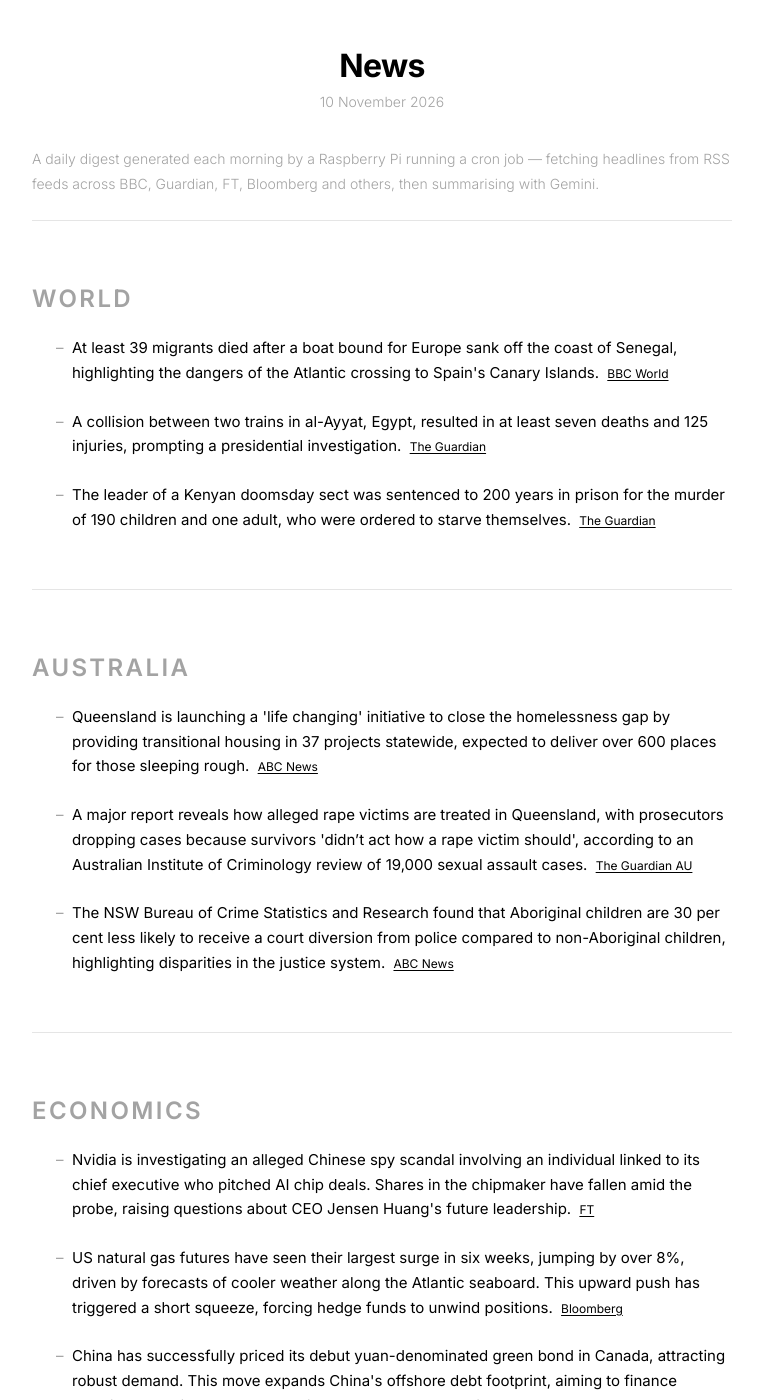
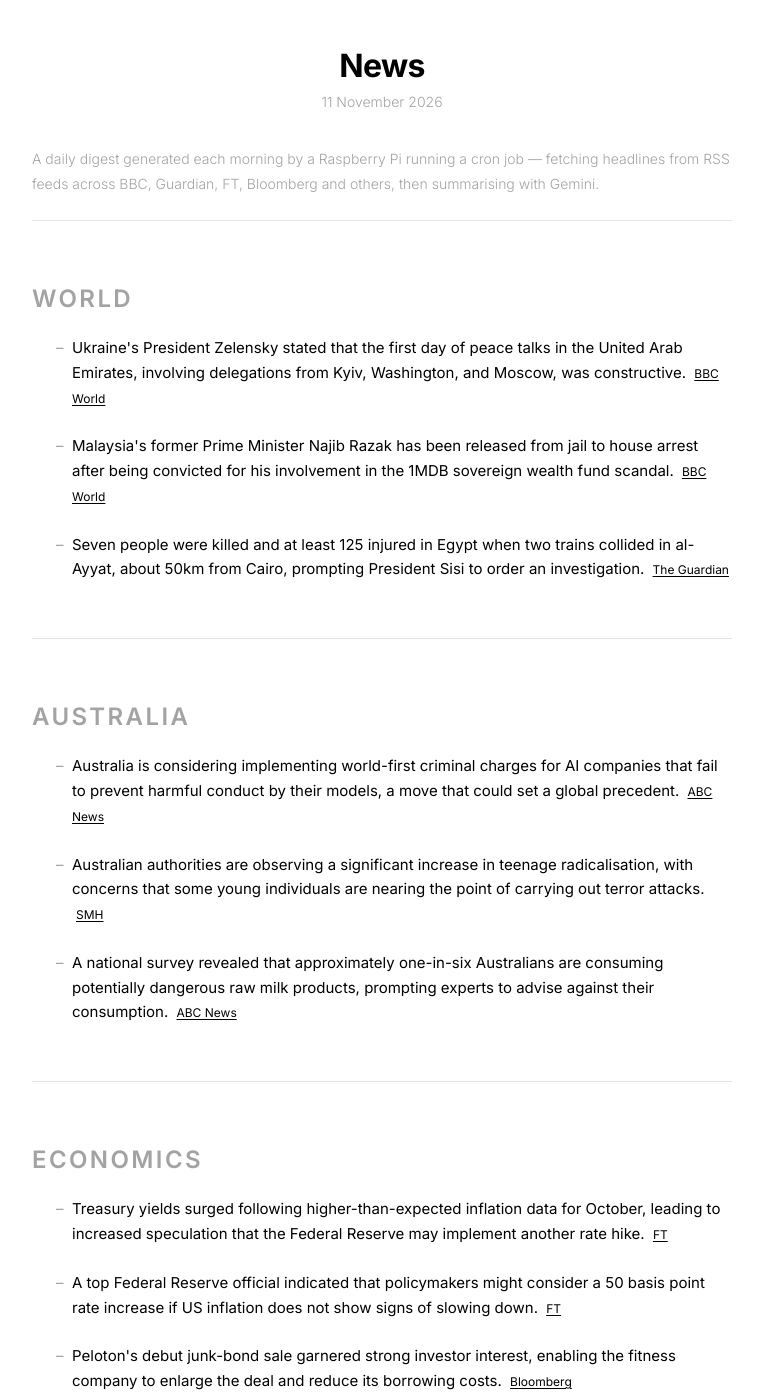
Before and after one commit to s-jac/s-jac.github.io, a Jekyll site: the page built from projects/news.html, in a window 1280 px wide and 1400 px high. Shown: the whole window, without its empty margins (258-1021 px from the left). Built offline with Jekyll 4.4.1, drawn with Linux system fonts in a browser that asks for light colours; some of the changed text lies outside the part shown.

Commit message:
daily news update 11 November 2026

```diff
--- a/_data/news.json
+++ b/_data/news.json
@@ -1,22 +1,22 @@
 {
-  "date": "10 November 2026",
-  "generated_at": "2026-11-09T20:00:30.302531+00:00",
+  "date": "11 November 2026",
+  "generated_at": "2026-11-10T20:00:24.302760+00:00",
   "sections": [
     {
       "heading": "World",
       "bullets": [
         {
-          "text": "At least 39 migrants died after a boat bound for Europe sank off the coast of Senegal, highlighting the dangers of the Atlantic crossing to Spain's Canary Islands.",
+          "text": "Ukraine's President Zelensky stated that the first day of peace talks in the United Arab Emirates, involving delegations from Kyiv, Washington, and Moscow, was constructive.",
           "source": "BBC World",
           "url": "https://www.bbc.com/news/world"
         },
         {
-          "text": "A collision between two trains in al-Ayyat, Egypt, resulted in at least seven deaths and 125 injuries, prompting a presidential investigation.",
-          "source": "The Guardian",
-          "url": "https://www.theguardian.com"
+          "text": "Malaysia's former Prime Minister Najib Razak has been released from jail to house arrest after being convicted for his involvement in the 1MDB sovereign wealth fund scandal.",
+          "source": "BBC World",
+          "url": "https://www.bbc.com/news/world"
         },
         {
-          "text": "The leader of a Kenyan doomsday sect was sentenced to 200 years in prison for the murder of 190 children and one adult, who were ordered to starve themselves.",
+          "text": "Seven people were killed and at least 125 injured in Egypt when two trains collided in al-Ayyat, about 50km from Cairo, prompting President Sisi to order an investigation.",
           "source": "The Guardian",
           "url": "https://www.theguardian.com"
         }
@@ -26,17 +26,17 @@
       "heading": "Australia",
       "bullets": [
         {
-          "text": "Queensland is launching a 'life changing' initiative to close the homelessness gap by providing transitional housing in 37 projects statewide, expected to deliver over 600 places for those sleeping rough.",
+          "text": "Australia is considering implementing world-first criminal charges for AI companies that fail to prevent harmful conduct by their models, a move that could set a global precedent.",
           "source": "ABC News",
           "url": "https://www.abc.net.au/news"
         },
         {
-          "text": "A major report reveals how alleged rape victims are treated in Queensland, with prosecutors dropping cases because survivors 'didn’t act how a rape victim should', according to an Australian Institute of Criminology review of 19,000 sexual assault cases.",
-          "source": "The Guardian AU",
-          "url": "https://www.theguardian.com/au"
+          "text": "Australian authorities are observing a significant increase in teenage radicalisation, with concerns that some young individuals are nearing the point of carrying out terror attacks.",
+          "source": "SMH",
+          "url": "https://www.smh.com.au"
         },
         {
-          "text": "The NSW Bureau of Crime Statistics and Research found that Aboriginal children are 30 per cent less likely to receive a court diversion from police compared to non-Aboriginal children, highlighting disparities in the justice system.",
+          "text": "A national survey revealed that approximately one-in-six Australians are consuming potentially dangerous raw milk products, prompting experts to advise against their consumption.",
           "source": "ABC News",
           "url": "https://www.abc.net.au/news"
         }
@@ -46,17 +46,17 @@
       "heading": "Economics",
       "bullets": [
         {
-          "text": "Nvidia is investigating an alleged Chinese spy scandal involving an individual linked to its chief executive who pitched AI chip deals. Shares in the chipmaker have fallen amid the probe, raising questions about CEO Jensen Huang's future leadership.",
+          "text": "Treasury yields surged following higher-than-expected inflation data for October, leading to increased speculation that the Federal Reserve may implement another rate hike.",
           "source": "FT",
           "url": "https://www.ft.com"
         },
         {
-          "text": "US natural gas futures have seen their largest surge in six weeks, jumping by over 8%, driven by forecasts of cooler weather along the Atlantic seaboard. This upward push has triggered a short squeeze, forcing hedge funds to unwind positions.",
-          "source": "Bloomberg",
-          "url": "https://www.bloomberg.com/markets"
+          "text": "A top Federal Reserve official indicated that policymakers might consider a 50 basis point rate increase if US inflation does not show signs of slowing down.",
+          "source": "FT",
+          "url": "https://www.ft.com"
         },
         {
-          "text": "China has successfully priced its debut yuan-denominated green bond in Canada, attracting robust demand. This move expands China's offshore debt footprint, aiming to finance sustainable projects and bolster ties between the two nations.",
+          "text": "Peloton's debut junk-bond sale garnered strong investor interest, enabling the fitness company to enlarge the deal and reduce its borrowing costs.",
           "source": "Bloomberg",
           "url": "https://www.bloomberg.com/markets"
         }
```
